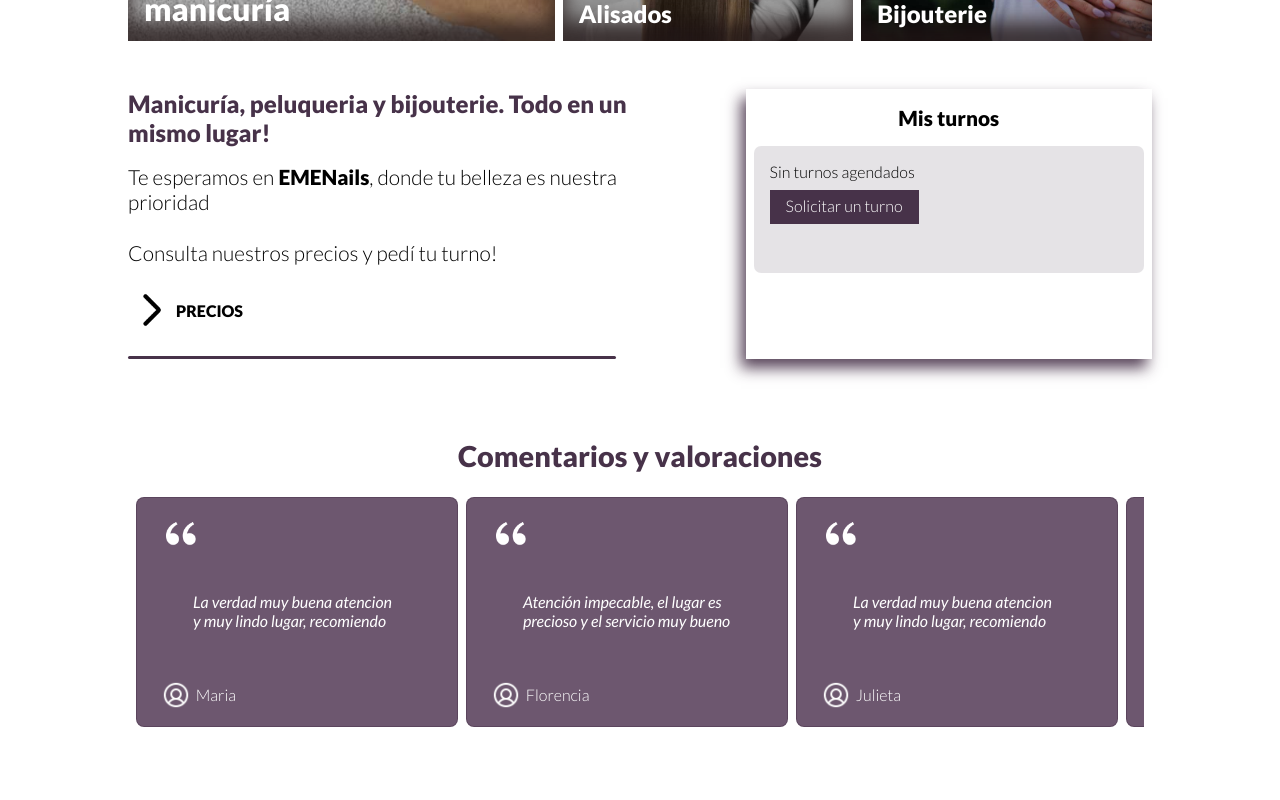
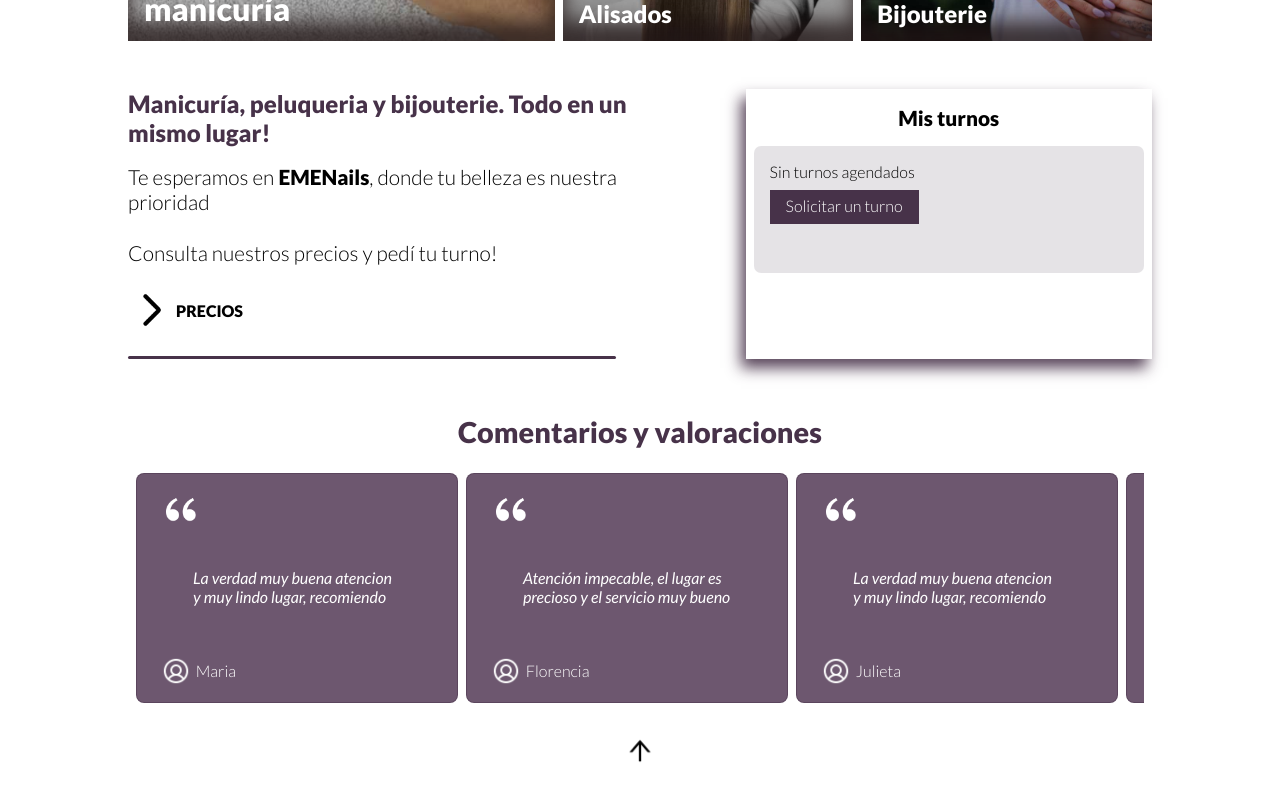
Before and after one commit to AriasFederico/EMENails-page, a React (Vite) app: page / in a window 1280 px wide. Shown: the part 465-1265 px from the top of the page. Before the commit the page ends 1224 px from the top, so only its background shows below. Built offline with nearby package versions, Linux system fonts and the light colour scheme; the HTML template or start-up script is replaced by a standard one.

Commit message:
adding btn

```diff
--- a/pages/Home.jsx
+++ b/pages/Home.jsx
@@ -2,6 +2,9 @@ import './Styles-pages/Home.css'
 import { ImagesHome } from "../src/components/ImagesHome"
 import { MyTurns } from "../src/components/MyTurns"
 import { Comments } from "../src/components/Comments"
+
+import iconHome from "../src/assets/icons/icon-arrow-home.png"
+
 export const Home = () => {
 
 
@@ -29,6 +32,10 @@ export const Home = () => {
           comment={'La verdad muy buena atencion y muy lindo lugar, recomiendo'}/>
         </div>
       </div>
+
+      <div className="btn-container">
+      <img src={iconHome} alt="" className='back-to-home-btn'/>
+      </div>
     </div>
   )
 }
--- a/pages/Styles-pages/Home.css
+++ b/pages/Styles-pages/Home.css
@@ -1,5 +1,6 @@
 .Home {
   max-width: 1024px;
+  width: 100%;
   margin: 0 auto 2rem;
 }
 
@@ -17,3 +18,24 @@
   gap: .5rem;
   overflow-x: auto;
 }
+
+.btn-container {
+  margin-top: 2rem;
+  text-align: center;
+}
+
+.back-to-home-btn {
+  width: 30px;
+  animation: arrow-home 2s infinite;
+  cursor: pointer;
+}
+
+@keyframes arrow-home {
+  0% {
+    transform: translateY(0);
+  }
+
+  50% {
+    transform: translateY(7px);
+  }
+}
--- a/src/components/MyTurns.css
+++ b/src/components/MyTurns.css
@@ -101,7 +101,7 @@
 
 @media (min-width:1024px) {
   .MyTurns {
-    margin: 3rem 0 5rem;
+    margin: 3rem 0 3.5rem;
     display: flex;
     gap: .5rem;
     height: 270px;
```
Also changed, not shown: src/assets/icons/icon-arrow-home.png (added).
